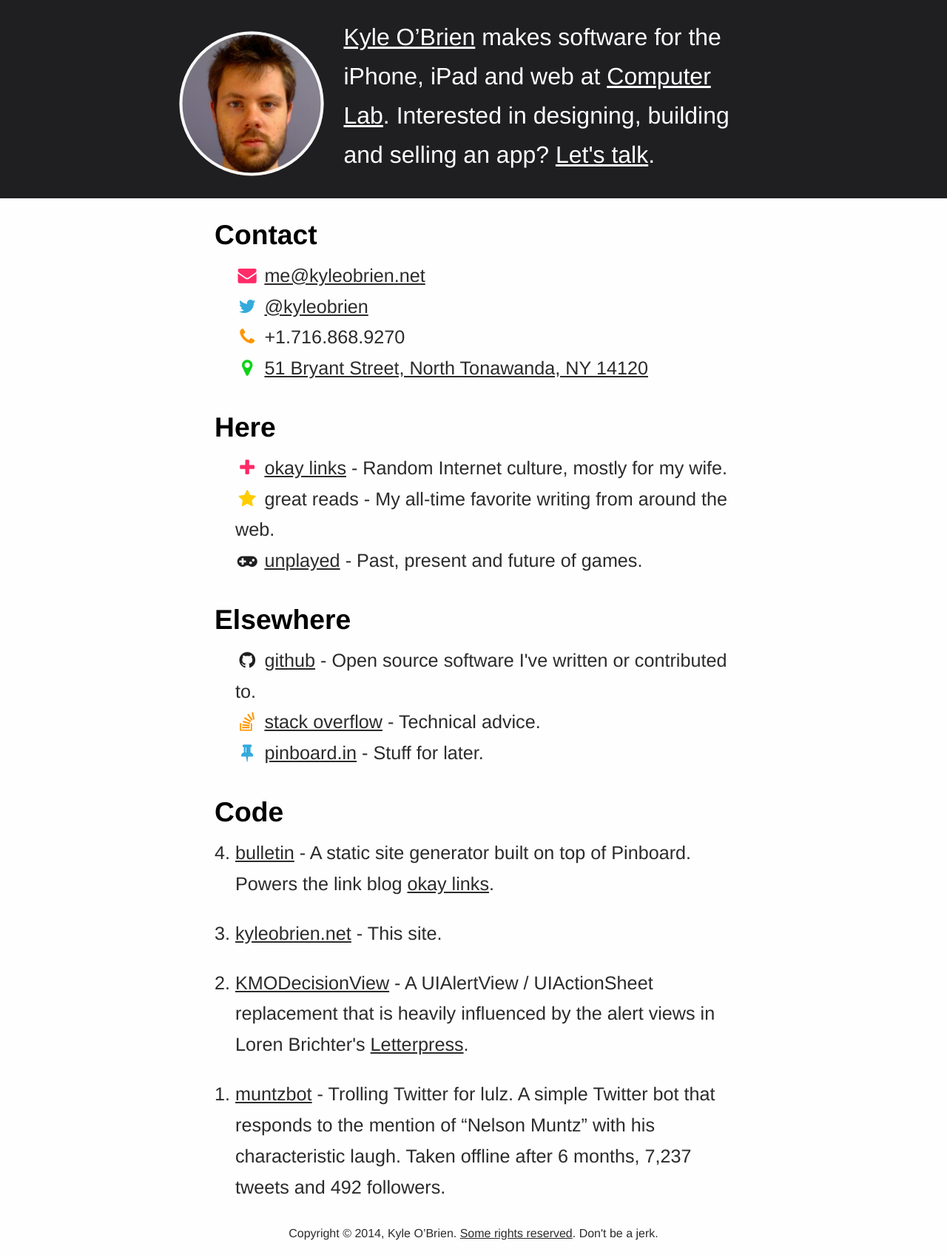
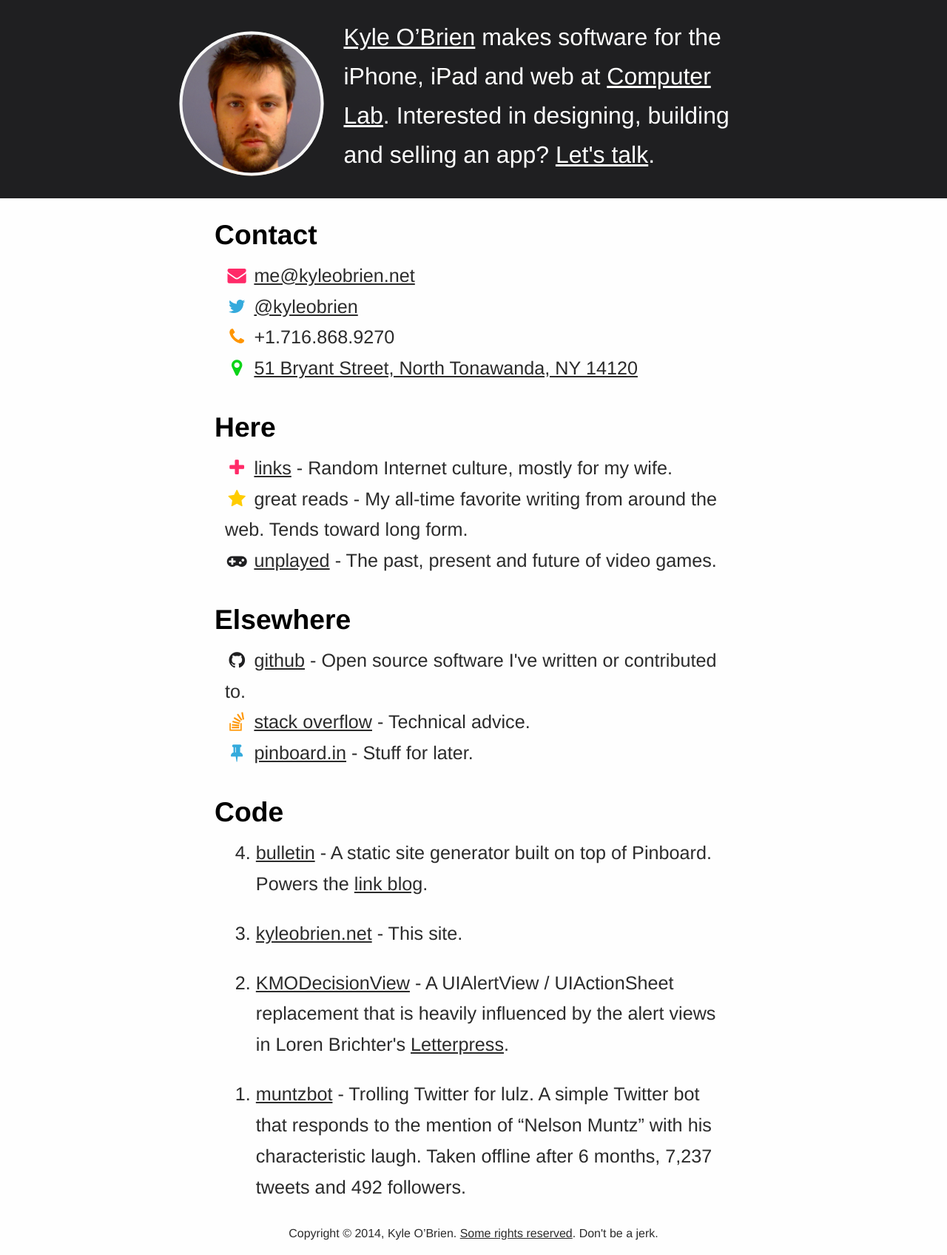
Before and after one commit to kyleobrien/kyleobrien.net, a PHP site: page / in a window 1280 px wide. Shown: the whole page at 74% size. Run offline with PHP 8.4, Linux system fonts and the light colour scheme.

Commit message:
Replaced favicon.

```diff
--- a/index.html
+++ b/index.html
@@ -1,7 +1,7 @@
 <!DOCTYPE html>
 <html lang="en">
 	<head>
-		<link rel="shortcut icon" href="/favicon.ico" />
+		<link rel="shortcut icon" href="http://kyleobrien.net/favicon.ico?v=3" />
         <link rel="stylesheet" type="text/css" href="main.css" />
         <link rel="apple-touch-icon-precomposed" href="touch-icon-iphone-precomposed.png">
         <link rel="apple-touch-icon-precomposed" sizes="72x72" href="touch-icon-ipad-precomposed.png">
@@ -38,9 +38,9 @@
 			<section>
 				<h1>Here</h1>
 				<ul id="here_list">
-					<li><i class="fa fa-plus fa-fw"></i> <a href="http://kyleobrien.net/links/">okay links</a> - Random Internet culture, mostly for my wife.</li>
-					<li><i class="fa fa-star fa-fw"></i> great reads - My all-time favorite writing from around the web.</li>
-					<li><i class="fa fa-gamepad fa-fw"></i> <a href="http://kyleobrien.net/unplayed/">unplayed</a> - Past, present and future of games.</li>
+					<li><i class="fa fa-plus fa-fw"></i> <a href="http://kyleobrien.net/links/">links</a> - Random Internet culture, mostly for my wife.</li>
+					<li><i class="fa fa-star fa-fw"></i> <span>great reads - My all-time favorite writing from around the web. Tends toward long form.</span></li>
+					<li><i class="fa fa-gamepad fa-fw"></i> <a href="http://kyleobrien.net/unplayed/">unplayed</a> - The past, present and future of video games.</li>
 				</ul>
 			</section>
 			<section>
@@ -54,7 +54,7 @@
 			<section>
 				<h1>Code</h1>
 				<ol id="code_list" reversed="true">
-					<li><a href="https://github.com/kyleobrien/bulletin">bulletin</a> - A static site generator built on top of Pinboard. Powers the link blog <a href="http://kyleobrien.net/links/">okay links</a>.</li>
+					<li><a href="https://github.com/kyleobrien/bulletin">bulletin</a> - A static site generator built on top of Pinboard. Powers the <a href="http://kyleobrien.net/links/">link blog</a>.</li>
 					<li><a href="https://github.com/kyleobrien/kyleobrien.net">kyleobrien.net</a> - This site.</li>
 					<li><a href="https://github.com/kyleobrien/KMODecisionView">KMODecisionView</a> - A UIAlertView / UIActionSheet replacement that is heavily influenced by the alert views in Loren Brichter's <a href="http://www.atebits.com/letterpress/">Letterpress</a>.</li>
 					<li><a href="https://github.com/kyleobrien/muntzbot">muntzbot</a> - Trolling Twitter for lulz. A simple Twitter bot that responds to the mention of &ldquo;Nelson Muntz&rdquo; with his characteristic laugh. Taken offline after 6 months, 7,237 tweets and 492 followers.</li>
--- a/main.css
+++ b/main.css
@@ -25,7 +25,7 @@
 ul, ol
 {
 	margin-top: -1em;
-	padding-left: 1em;
+	padding-left: 0.5em;
 }
 
 li
@@ -159,4 +159,5 @@
 #code_list li
 {
 	margin-bottom: 1em;
+	margin-left: 1.66em;
 }
--- a/unplayed/unbeaten.markdown
+++ b/unplayed/unbeaten.markdown
@@ -3,3 +3,4 @@
 - Hundreds ([iOS](http://playhundreds.com))
 - Diablo 3 ([Mac](http://us.battle.net/d3/en/))
 - Home ([Mac](http://homehorror.com))
+- The Legend of Zelda: A Link Between Worlds ([3DS](http://zelda.com/link-between-worlds/))
```
Also changed, not shown: favicon.ico (added), 1 other file.
